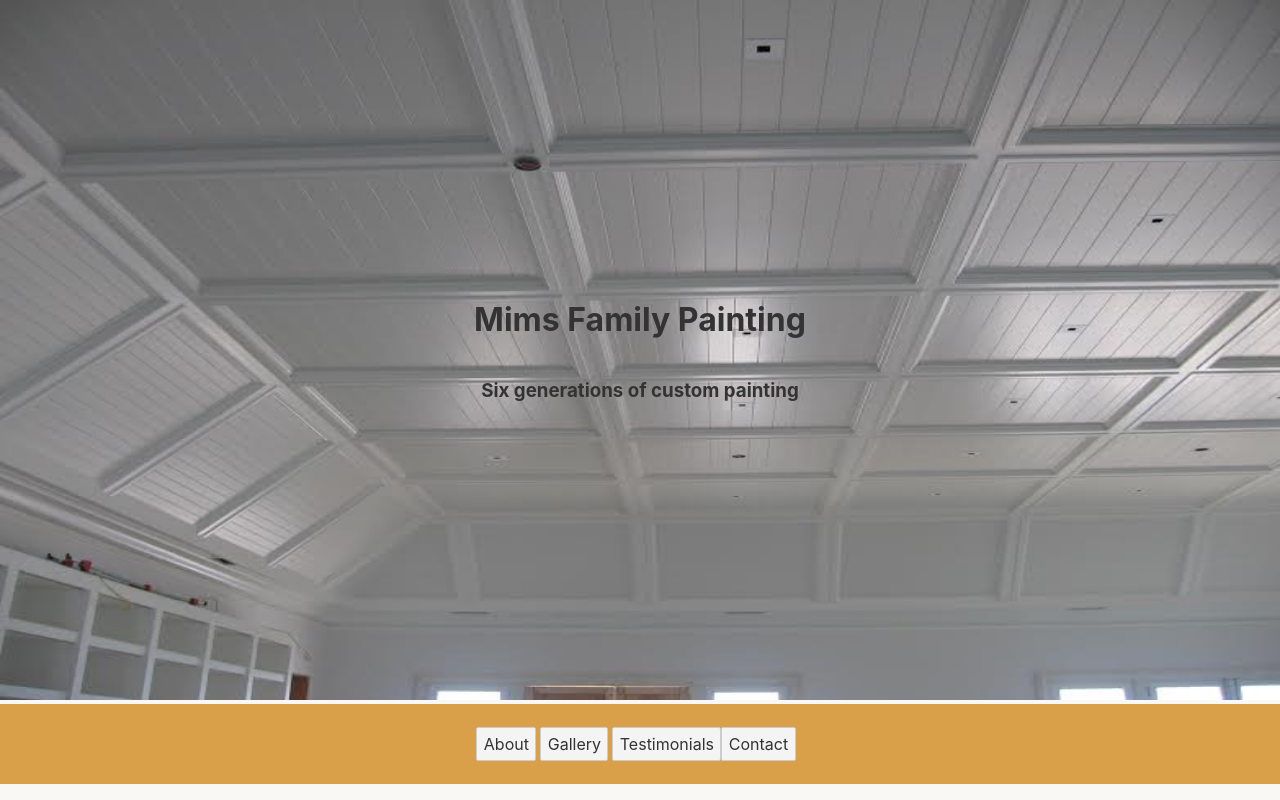
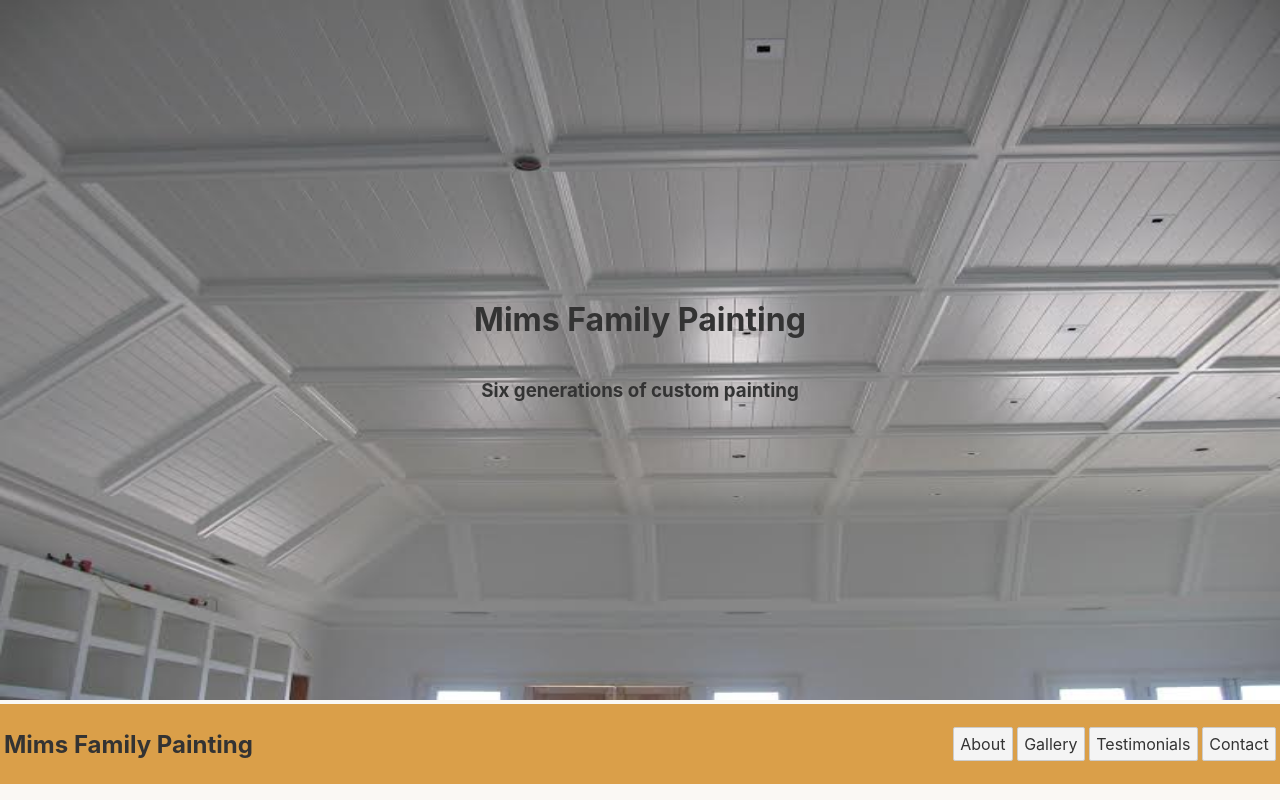
Before and after one commit to tsclay/mims2.0, a Svelte app: page / in a window 1280 px wide. Shown: the top 800 px of the page. Built offline with nearby package versions, Linux system fonts and the light colour scheme.

Commit message:
fixed spacing between buttons on nav bar

```diff
--- a/src/components/NavBar.svelte
+++ b/src/components/NavBar.svelte
@@ -1,9 +1,9 @@
 <script>
-  export let toggleModal;
-  export let width;
-  export let toggleNavButtons;
-  export let navIsSticky;
-  export let stickyNav;
+  export let toggleModal
+  export let width
+  export let toggleNavButtons
+  export let navIsSticky
+  export let stickyNav
 </script>
 
 <style type="text/scss">
@@ -12,14 +12,14 @@
     display: flex;
     flex-flow: row nowrap;
     align-items: center;
-    justify-content: center;
+    justify-content: space-between;
     width: 100%;
     // background: rgb(255, 246, 126);
     background: var(--accentOrange);
-    h1 {
+    h2 {
       margin-left: 0.25rem;
     }
-    :last-child {
+    > :last-child {
       margin-right: 0.25rem;
     }
   }
@@ -30,10 +30,15 @@
     button {
       margin: 0;
     }
-    :nth-child(1),
-    :nth-child(2) {
-      margin-right: 0.25rem;
+    @for $i from 1 through 3 {
+      :nth-child(#{$i}) {
+        margin-right: 0.25rem;
+      }
     }
+    // :nth-child(1),
+    // :nth-child(2) {
+    //   margin-right: 0.25rem;
+    // }
   }
 
   .sm-modal {
@@ -52,23 +57,24 @@
 </style>
 
 <div id="nav-bar" style={navIsSticky ? stickyNav : null}>
+  <h2>Mims Family Painting</h2>
   {#if width > 600}
     <div class="button-group">
       <button
         type="button"
         on:click={() => {
-          window.scrollTo({ left: 0, top: 709, behavior: 'smooth' });
+          window.scrollTo({ left: 0, top: 709, behavior: 'smooth' })
         }}>About</button>
       <button type="button">Gallery</button>
       <button
         type="button"
         on:click={() => {
-          window.scrollTo({ left: 0, top: 2223, behavior: 'smooth' });
+          window.scrollTo({ left: 0, top: 2223, behavior: 'smooth' })
         }}>Testimonials</button>
       <button
         type="button"
         on:click={() => {
-          window.scrollTo({ left: 0, top: 2330, behavior: 'smooth' });
+          window.scrollTo({ left: 0, top: 2330, behavior: 'smooth' })
         }}>Contact</button>
     </div>
   {:else}
@@ -78,18 +84,18 @@
         <button
           type="button"
           on:click={() => {
-            window.scrollTo({ left: 0, top: 709, behavior: 'smooth' });
+            window.scrollTo({ left: 0, top: 709, behavior: 'smooth' })
           }}>About</button>
         <button type="button">Gallery</button>
         <button
           type="button"
           on:click={() => {
-            window.scrollTo({ left: 0, top: 2223, behavior: 'smooth' });
+            window.scrollTo({ left: 0, top: 2223, behavior: 'smooth' })
           }}>Testimonials</button>
         <button
           type="button"
           on:click={() => {
-            window.scrollTo({ left: 0, top: 2330, behavior: 'smooth' });
+            window.scrollTo({ left: 0, top: 2330, behavior: 'smooth' })
           }}>Contact</button>
       </div>
     {/if}
```
